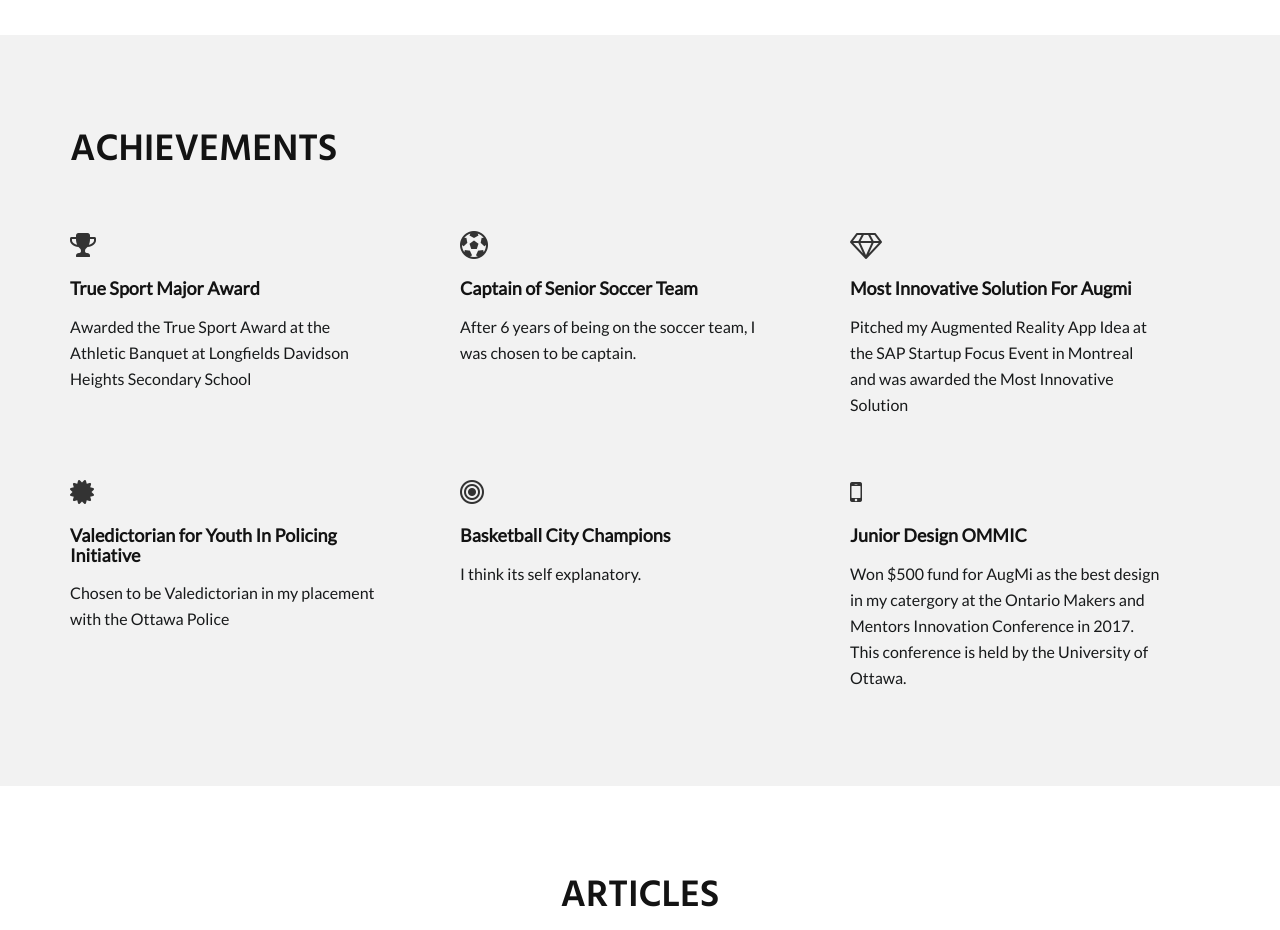
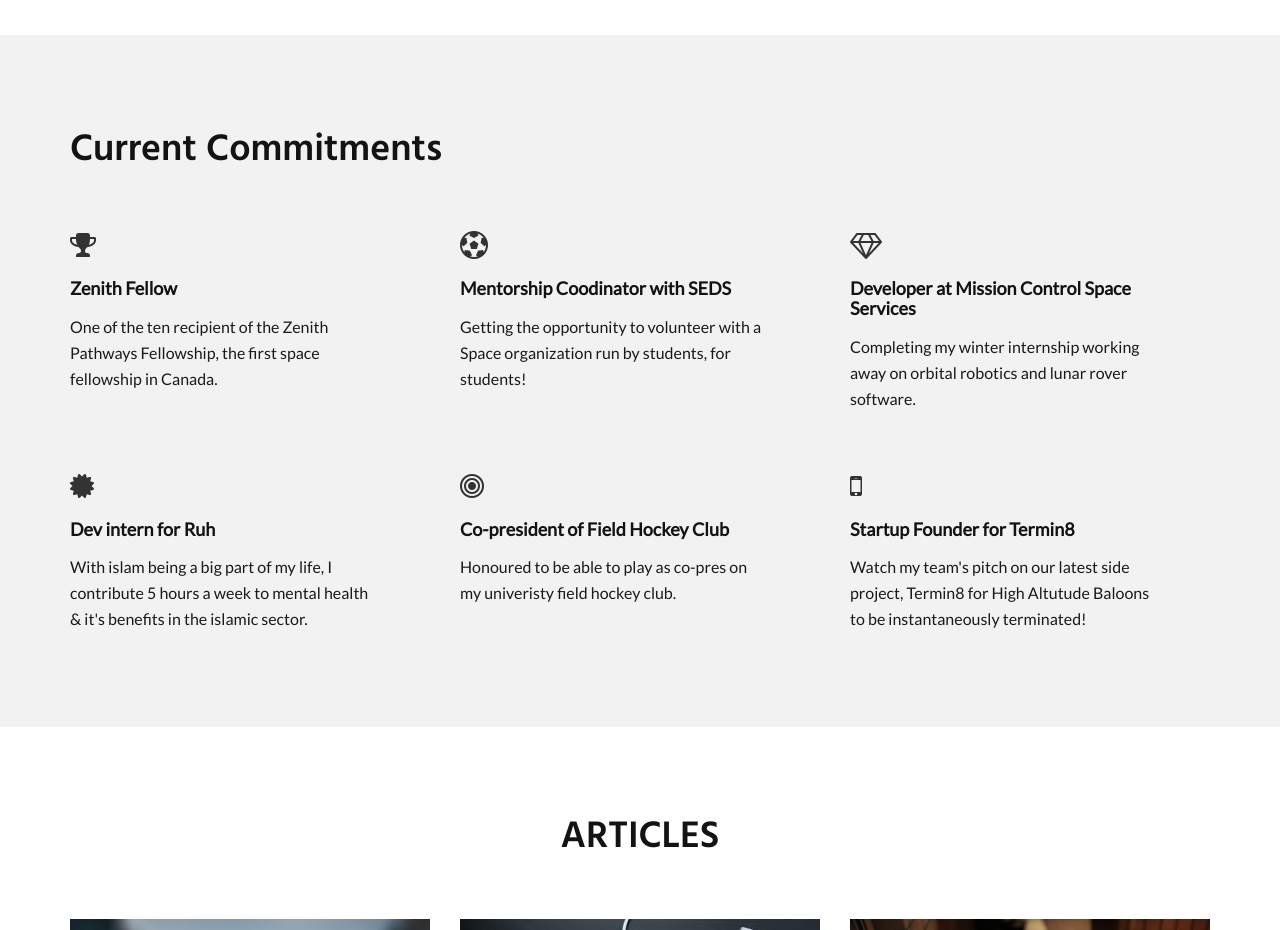
Before and after one commit to manalsiddiqui/manalsiddiqui.github.io, a plain HTML site: page index.html in a window 1280 px wide. Shown: the part 2660-3590 px from the top of the page. Drawn offline with Linux system fonts and the light colour scheme; a script that the page names is missing; files whose address does not match are found by name.

Commit message:
Update index.html

```diff
--- a/index.html
+++ b/index.html
@@ -150,7 +150,7 @@
 
 						<div class="col-md-6 col-sm-6 col-xs-6">
 							<div class="count-item">
-								<div class="numscroller" data-slno='1' data-min='0' data-max='10' data-delay='10' data-increment="5">1000000</div>
+								<div class="numscroller" data-slno='1' data-min='0' data-max='10' data-delay='10' data-increment="5">1000+</div>
 								<div class="count-name-intro">Ideas I have</div>
 							</div>
 						</div>
@@ -342,7 +342,7 @@
 		<div class="container">
 			<div class="row">
 				<div class="col-md-12">
-					<h2>ACHIEVEMENTS</h2>
+					<h2>Current Commitments</h2>
 				</div>
 
 				<div class="col-md-12">
@@ -351,48 +351,48 @@
 						<div class="col-md-4 col-sm-6">
 							<div class="services-item">
 								<i class="fa fa-trophy fa-2x"></i>
-								<h4>True Sport Major Award</h4>
-								<p>Awarded the True Sport Award at the Athletic Banquet at Longfields Davidson Heights Secondary School</p>
+								<h4>Zenith Fellow</h4>
+								<p>One of the ten recipient of the Zenith Pathways Fellowship, the first space fellowship in Canada.</p>
 							</div>
 						</div>
 
 						<div class="col-md-4 col-sm-6">
 							<div class="services-item">
 								<i class="fa fa-futbol-o fa-2x"></i>
-								<h4>Captain of Senior Soccer Team</h4>
-								<p>After 6 years of being on the soccer team, I was chosen to be captain.</p>
+								<h4>Mentorship Coodinator with SEDS</h4>
+								<p>Getting the opportunity to volunteer with a Space organization run by students, for students!</p>
 							</div>
 						</div>
 
 						<div class="col-md-4 col-sm-6">
 							<div class="services-item">
 								<i class="fa fa-diamond fa-2x"></i>
-								<h4>Most Innovative Solution For Augmi</h4>
-								<p>Pitched my Augmented Reality App Idea at the SAP Startup Focus Event in Montreal and was awarded the Most Innovative Solution </p>
+								<h4>Developer at Mission Control Space Services</h4>
+								<p>Completing my winter internship working away on orbital robotics and lunar rover software. </p>
 							</div>
 						</div>
 
 						<div class="col-md-4 col-sm-6">
 							<div class="services-item">
 								<i class="fa fa-certificate fa-2x" aria-hidden="true"></i>
-								<h4>Valedictorian for Youth In Policing Initiative</h4>
-								<p>Chosen to be Valedictorian in my placement with the Ottawa Police</p>
+								<h4>Dev intern for Ruh</h4>
+								<p>With islam being a big part of my life, I contribute 5 hours a week to mental health & it's benefits in the islamic sector. </p>
 							</div>
 						</div>
 
 						<div class="col-md-4 col-sm-6">
 							<div class="services-item">
 								<i class="fa fa-bullseye fa-2x" aria-hidden="true"></i>
-								<h4>Basketball City Champions</h4>
-								<p>I think its self explanatory.</p>
+								<h4>Co-president of Field Hockey Club</h4>
+								<p>Honoured to be able to play as co-pres on my univeristy field hockey club.</p>
 							</div>
 						</div>
 
 						<div class="col-md-4 col-sm-6">
 							<div class="services-item">
 								<i class="fa fa-mobile fa-2x"></i>
-								<h4>Junior Design OMMIC </h4>
-								<p>Won $500 fund for AugMi as the best design in my catergory at the Ontario Makers and Mentors Innovation Conference in 2017. This conference is held by the University of Ottawa.</p>
+								<h4>Startup Founder for Termin8</h4>
+								<p>Watch my team's pitch on our latest side project, Termin8 for High Altutude Baloons to be instantaneously terminated!</p>
 							</div>
 						</div>
 
```
